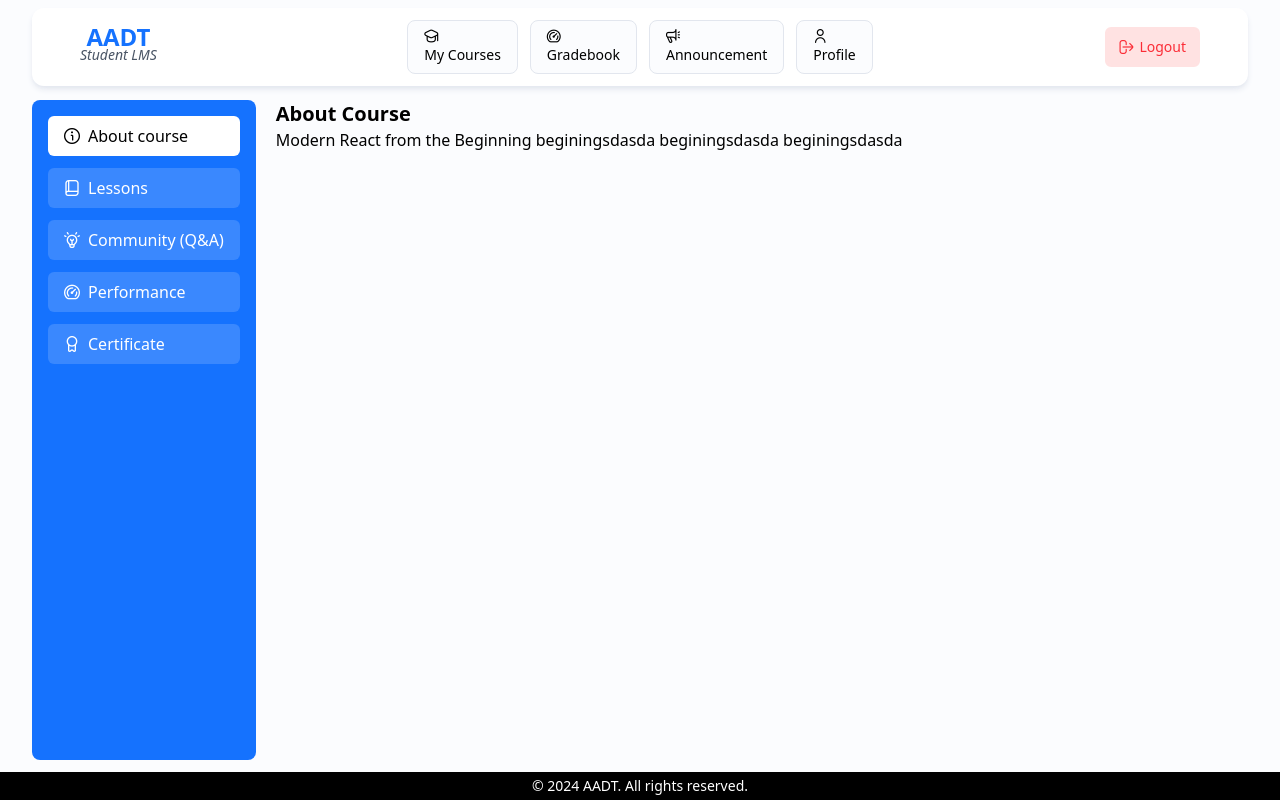
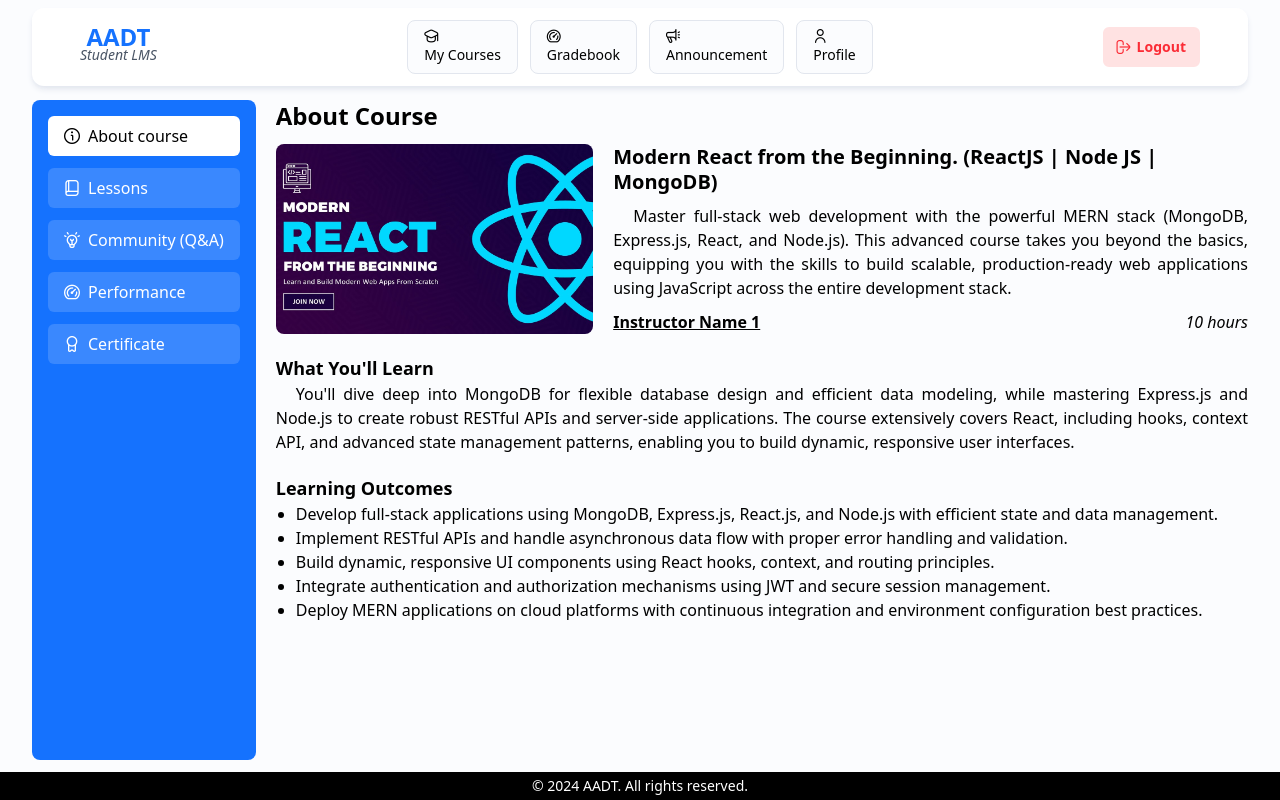
Before and after one commit to tharuka03/AADT_LMS_Front-End, a React (Vite) app: page /course/1/about in a window 1280 px wide. Built offline with nearby package versions, Linux system fonts and the light colour scheme.

Commit message:
feat: Loading page

```diff
--- a/src/Layouts/CoursePageLayout.jsx
+++ b/src/Layouts/CoursePageLayout.jsx
@@ -3,9 +3,9 @@ import CourseSideNav from '../Components/Application/CourseSideNav'
 
 function CoursePageLayout({ children }) {
   return (
-    <div className='absolute h-screen top-0 flex w-[95%] pt-20 md:pt-25 pb-10 gap-5 flex-col md:flex-row mx-auto'>
+    <div className='absolute h-full top-0 flex w-[95%] pt-20 md:pt-25 pb-10 gap-5 flex-col md:flex-row mx-auto'>
         <CourseSideNav />
-        <main>{children}</main>
+        <main className='overflow-y-scroll h-full'>{children}</main>
     </div>
   )
 }
--- a/src/Pages/Course/CoursePageAbout.jsx
+++ b/src/Pages/Course/CoursePageAbout.jsx
@@ -7,9 +7,40 @@ function CoursePageAbout() {
     const { courseID } = useParams();
     const course = MyCourses.find(c => c.id === parseInt(courseID));
   return (
-    <div>
-      <h1 className={primaryStyles.PageTitle}>About Course</h1>
-      <h2>{course ? course.title : "Course not found"}</h2>
+    <div className='w-full h-full flex flex-col gap-3 md:text-left'>
+    <h1 className={primaryStyles.PageTitle}>About Course</h1>
+    <div className='enable-scroll-bar flex flex-col gap-5 w-full h-full overflow-y-scroll'>
+
+      <div className='flex flex-col lg:flex-row gap-5'>
+        <div className='flex items-center justify-center lg:w-1/3'>
+          <img className='rounded-lg w-full h-full object-cover' src={course ? course.img : ""} alt={course ? course.title : "Course not found"} loading='lazy' />
+        </div>
+        <div className='lg:w-2/3 flex flex-col gap-2.5 justify-between items-center'>
+          <div className='flex flex-col gap-2.5'>
+            <h1 className='text-lg md:text-xl md:text-left leading-tight font-bold'>{course ? course.title : "Course not found"}</h1>
+            <p className='text-justify indent-5 text-base'>{course ? course.description : ""}</p>
+          </div>
+          <div className='flex justify-between text-base w-full items-center'>
+            <p className='font-semibold underline'>{course ? course.instructor : ""}</p>
+            <p className='font-light italic'>{course ? course.duration : ""}</p>
+          </div>
+        </div>
+      </div>
+
+      <div className='flex flex-col gap-5 text-left'>
+        <div>
+          <h2 className={primaryStyles.SectionTitle}>What You'll Learn</h2>
+          <p className='text-justify indent-5'>{course ? course.CourseOutline : ""}</p>
+        </div>
+        <ul>
+          <h2 className={primaryStyles.SectionTitle}>Learning Outcomes</h2>
+          {course.LearningOutComes.map((item, index) => (
+            <li key={index} className='text-left list-disc ml-5'>{item}</li>
+          ))}
+        </ul>
+      </div>
+
+    </div>
     </div>
   )
 }
--- a/src/Pages/LoadingPage.jsx
+++ b/src/Pages/LoadingPage.jsx
@@ -1,6 +1,7 @@
 import React from 'react'
 
 function LoadingPage() {
+    const [a, setS] = React.useState(false);
   return (
     <div className='bg-AADT-blue w-full h-screen flex gap-2 justify-center items-center'>
         <h1 className='text-white text-4xl font-thin'>Loading</h1>
--- a/src/Styles/primaryStyles.js
+++ b/src/Styles/primaryStyles.js
@@ -4,8 +4,9 @@ export const primaryStyles = {
     input: "border border-gray-300 p-4 rounded-lg w-full",
     AuthButtons: "cursor-pointer bg-blue-600 text-white p-4 rounded-lg w-full transition hover:bg-blue-700 active:bg-blue-500",
     AuthButton2: "cursor-pointer bg-green-600 text-white p-4 rounded-lg w-1/3 transition hover:bg-green-700 active:bg-green-500",
-    PageTitle: "text-left text-lg lg:text-xl font-semibold camelcase",
+    PageTitle: "text-left text-xl lg:text-2xl font-semibold camelcase",
     CourseCardTitle: "text-left text-lg font-semibold text-AADT-black line-clamp-2 leading-tight",
     CourseCardInstructor: "text-left text-sm text-AADT-gray",
     pageContainerPrimary: "w-[95%] md:w-[80%] mx-auto",
+    SectionTitle: "font-bold text-lg"
 }
--- a/src/assets/assets.js
+++ b/src/assets/assets.js
@@ -61,10 +61,29 @@ export const MyCourses = [
     {
         id: 1,
         img: CourseImage1,
-        title: "Modern React from the Beginning beginingsdasda beginingsdasda beginingsdasda",
+        title: "Modern React from the Beginning. (ReactJS | Node JS | MongoDB)",
         instructor: "Instructor Name 1",
         duration: "10 hours",
-        completed: true
+        completed: true,
+        description: "Master full-stack web development with the powerful MERN stack (MongoDB, Express.js, React, and Node.js). This advanced course takes you beyond the basics, equipping you with the skills to build scalable, production-ready web applications using JavaScript across the entire development stack.",
+        CourseOutline: "You'll dive deep into MongoDB for flexible database design and efficient data modeling, while mastering Express.js and Node.js to create robust RESTful APIs and server-side applications. The course extensively covers React, including hooks, context API, and advanced state management patterns, enabling you to build dynamic, responsive user interfaces.",
+        LearningOutComes: [
+            "Develop full-stack applications using MongoDB, Express.js, React.js, and Node.js with efficient state and data management.",
+            "Implement RESTful APIs and handle asynchronous data flow with proper error handling and validation.",
+            "Build dynamic, responsive UI components using React hooks, context, and routing principles.",
+            "Integrate authentication and authorization mechanisms using JWT and secure session management.",
+            "Deploy MERN applications on cloud platforms with continuous integration and environment configuration best practices."
+        ],
+        Lessons: [
+
+        ],
+        QnA: [
+
+        ],
+        performance: [
+
+        ],
+        Certificate: ""
     },
     {
         id: 2,
--- a/src/index.css
+++ b/src/index.css
@@ -10,6 +10,16 @@ i{
   justify-content: center;
 }
 
+h2{
+  font-weight: bold;
+}
+
+.enable-scroll-bar{
+  scrollbar-width: thin;
+  scrollbar-color: #292940 #FBFCFE;
+  scroll-behavior: smooth;
+}
+
 @theme{
   --color-AADT-secondary-dark: #E2E6EE;
   --color-AADT-secondary-light: #FBFCFE;
```
